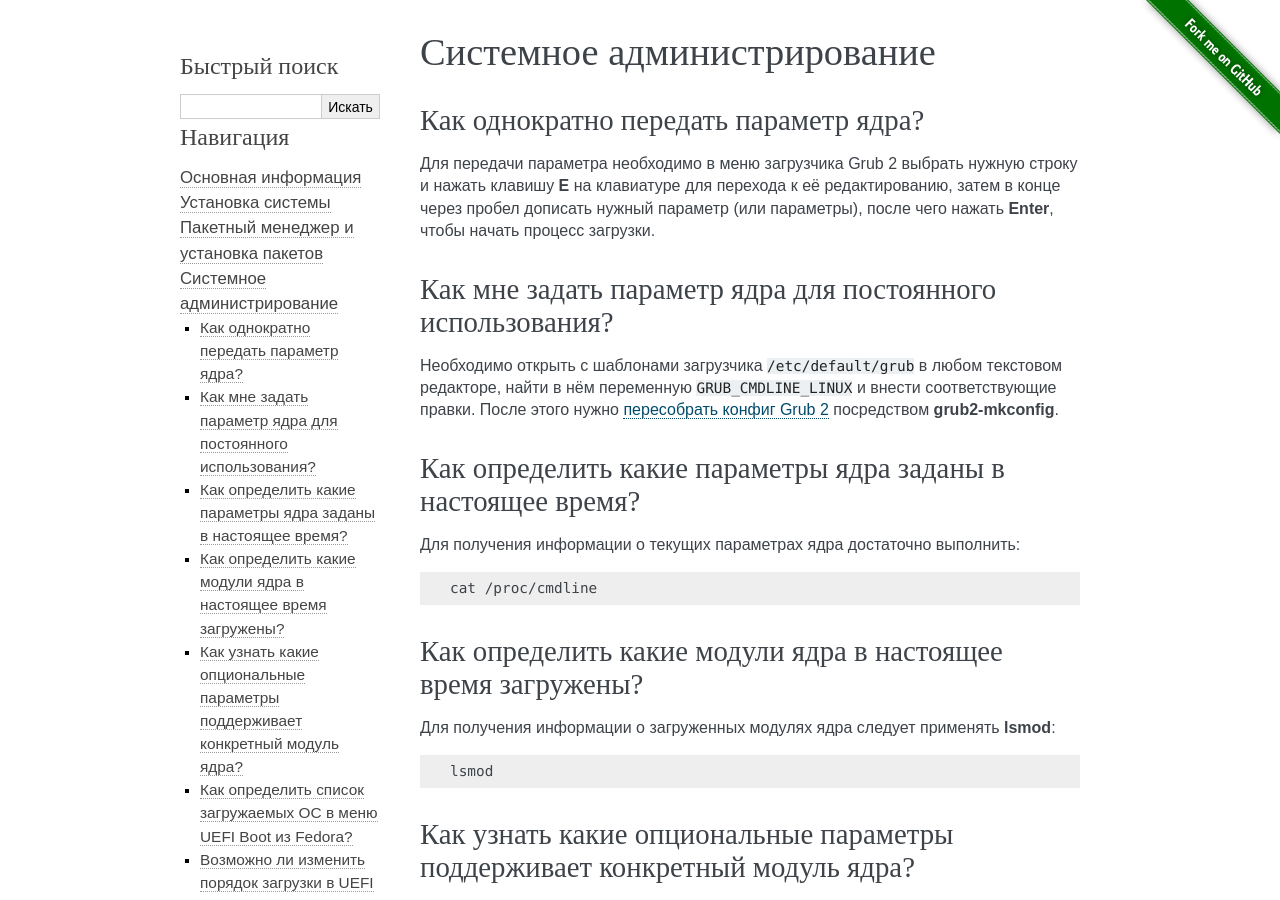
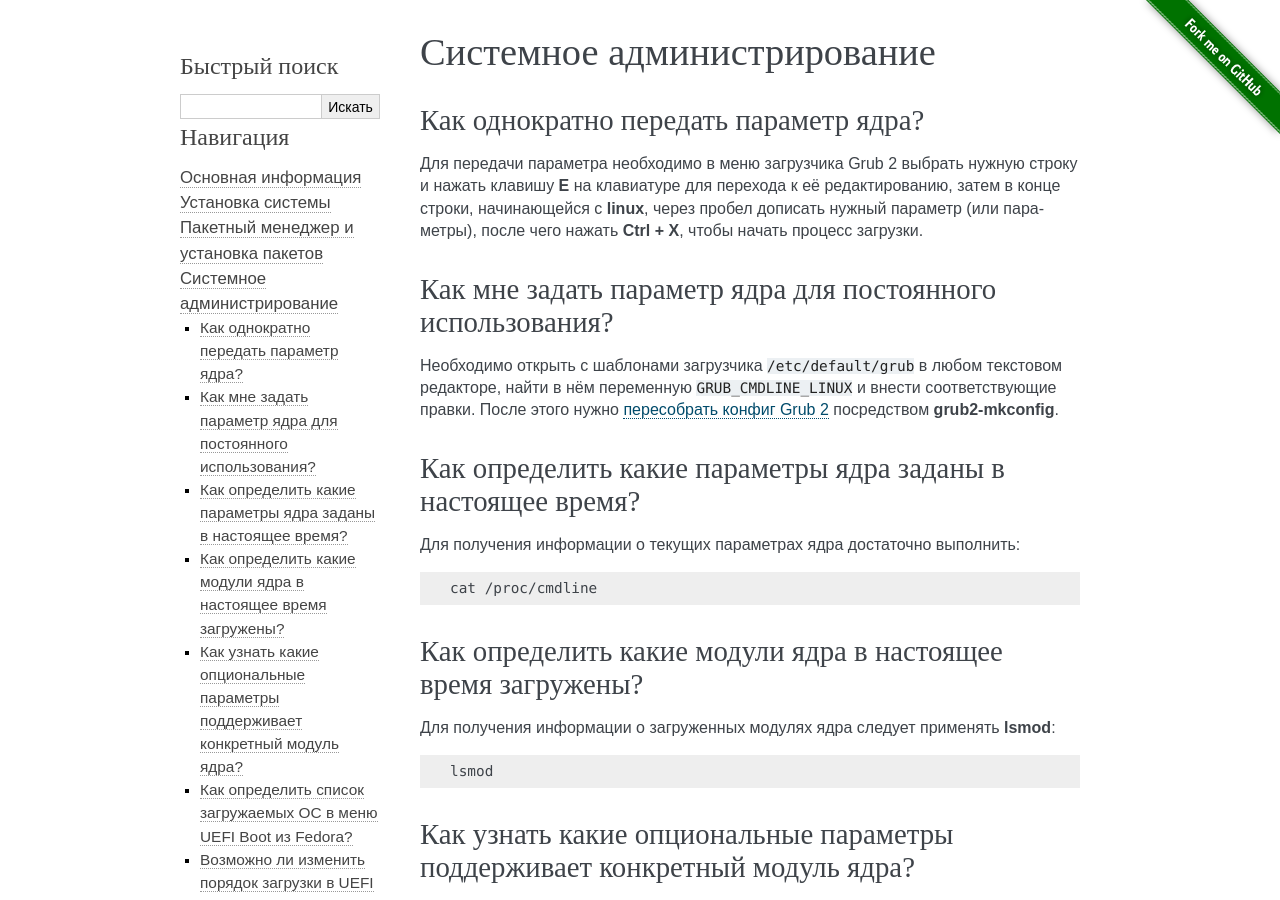
Before and after one commit to RussianFedora/FAQ, a Sphinx documentation site: the page built from source/administration.rst, in a window 1280 px wide and 900 px high. Built offline with Sphinx 7.4.7, drawn with Linux system fonts in a browser that asks for light colours.

Commit message:
Fix obscurity

```diff
--- a/source/administration.rst
+++ b/source/administration.rst
@@ -17,7 +17,7 @@
 Как однократно передать параметр ядра?
 =========================================
 
-Для передачи параметра необходимо в меню загрузчика Grub 2 выбрать нужную строку и нажать клавишу **E** на клавиатуре для перехода к её редактированию, затем в конце через пробел дописать нужный параметр (или параметры), после чего нажать **Enter**, чтобы начать процесс загрузки.
+Для передачи параметра необходимо в меню загрузчика Grub 2 выбрать нужную строку и нажать клавишу **E** на клавиатуре для перехода к её редактированию, затем в конце строки, начинающейся с **linux**, через пробел дописать нужный параметр (или параметры), после чего нажать **Ctrl + X**, чтобы начать процесс загрузки.
 
 .. index:: kernel, boot, kernel options
 .. _kernelpm-perm:
```
